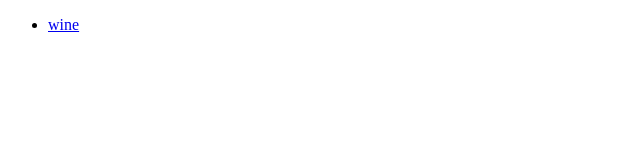
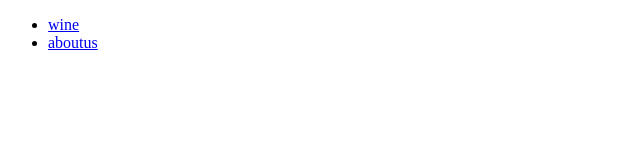
Before and after one commit to kc71486/WebDesignIndex, a plain HTML site: page index.html in a window 1280 px wide. Shown: the full height of the page, 0-640 px from the left. Drawn offline with Linux system fonts and the light colour scheme.

Commit message:
Update index.html

```diff
--- a/index.html
+++ b/index.html
@@ -8,6 +8,7 @@
 	<body>
 		<ul>
 			<li><a href="./wine/wine.html">wine</a></li>
+			<li><a href="./beibeei_aboutus/about.html">aboutus</a></li>
 		</ul>
 	</body>
 </html>
```
